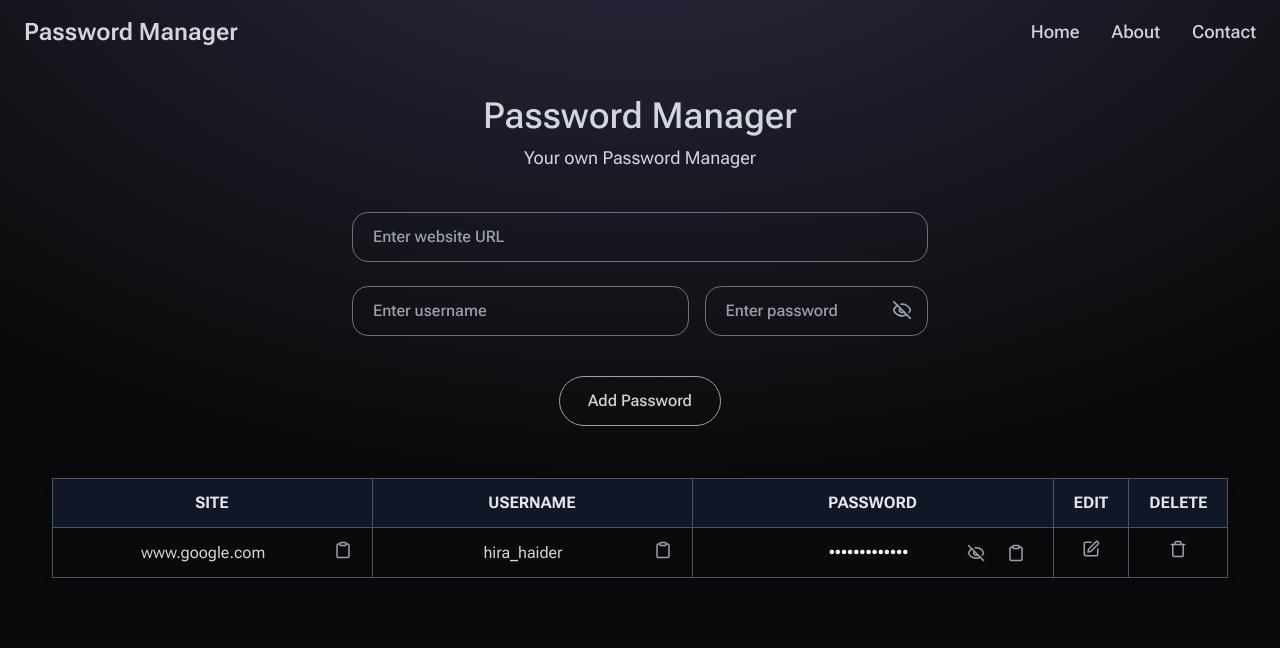
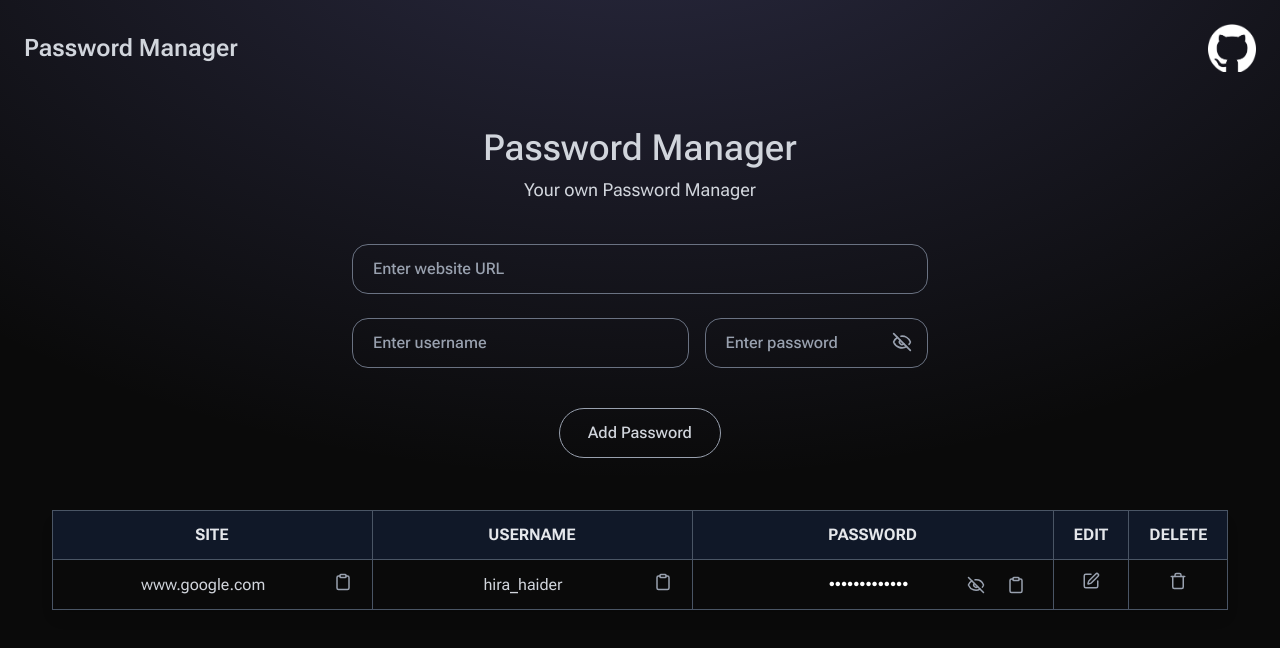
Before and after one commit to Hira-Haider-46/react_password_manager, a React (Vite) app: page / in a window 1280 px wide. Shown: the top 648 px of the page. Built offline with nearby package versions, Linux system fonts and the light colour scheme.

Commit message:
navbar updated

```diff
--- a/src/components/Navbar.tsx
+++ b/src/components/Navbar.tsx
@@ -1,44 +1,18 @@
-import React, { useState } from "react";
-import { Menu, X } from "lucide-react";
+import React from "react";
+import logo from "../assets/github_logo.png";
 
 const Navbar: React.FC = () => {
-  const [isOpen, setIsOpen] = useState(false);
 
   return (
-    <nav
-      className={`flex items-center justify-between w-full px-6 py-4 text-gray-300 transition-all duration-300 ${
-        isOpen
-          ? "bg-neutral-950 bg-[radial-gradient(ellipse_80%_80%_at_50%_-20%,rgba(120,119,198,0.3),rgba(255,255,255,0))]"
-          : ""
-      }`}
-    >
+    <nav className="flex items-center justify-between w-full p-6 text-gray-300">
       <h1 className="sm:text-xl md:text-2xl font-semibold cursor-pointer hover:font-bold duration-300">
         Password Manager
       </h1>
 
-      <ul className="hidden md:flex space-x-8">
-        <li className="text-lg font-medium cursor-pointer hover:font-bold duration-300">Home</li>
-        <li className="text-lg font-medium cursor-pointer hover:font-bold duration-300">About</li>
-        <li className="text-lg font-medium cursor-pointer hover:font-bold duration-300">Contact</li>
-      </ul>
+      <a href="https://github.com/Hira-Haider-46?tab=repositories" target="_blank" className="cursor-pointer">
+        <img src={logo} className="h-12 w-12"/>
+      </a>
 
-      <button
-        className="md:hidden text-white focus:outline-none"
-        onClick={() => setIsOpen(!isOpen)}
-      >
-        {isOpen ? <X size={28} /> : <Menu size={28} />}
-      </button>
-
-      {isOpen && (
-        <ul
-          className="absolute top-16 left-0 w-full flex flex-col space-y-4 py-5 items-center md:hidden
-          bg-neutral-950 bg-[radial-gradient(ellipse_80%_80%_at_50%_-20%,rgba(120,119,198,0.3),rgba(255,255,255,0))] transition-all duration-300"
-        >
-          <li className="text-base font-medium cursor-pointer hover:font-bold duration-300">Home</li>
-          <li className="text-base font-medium cursor-pointer hover:font-bold duration-300">About</li>
-          <li className="text-base font-medium cursor-pointer hover:font-bold duration-300">Contact</li>
-        </ul>
-      )}
     </nav>
   );
 };
--- /dev/null
+++ b/src/custom.d.ts
@@ -0,0 +1 @@
+declare module "*.png";
```
Also changed, not shown: public/github_logo.png (added), src/assets/github_logo.png (added).
